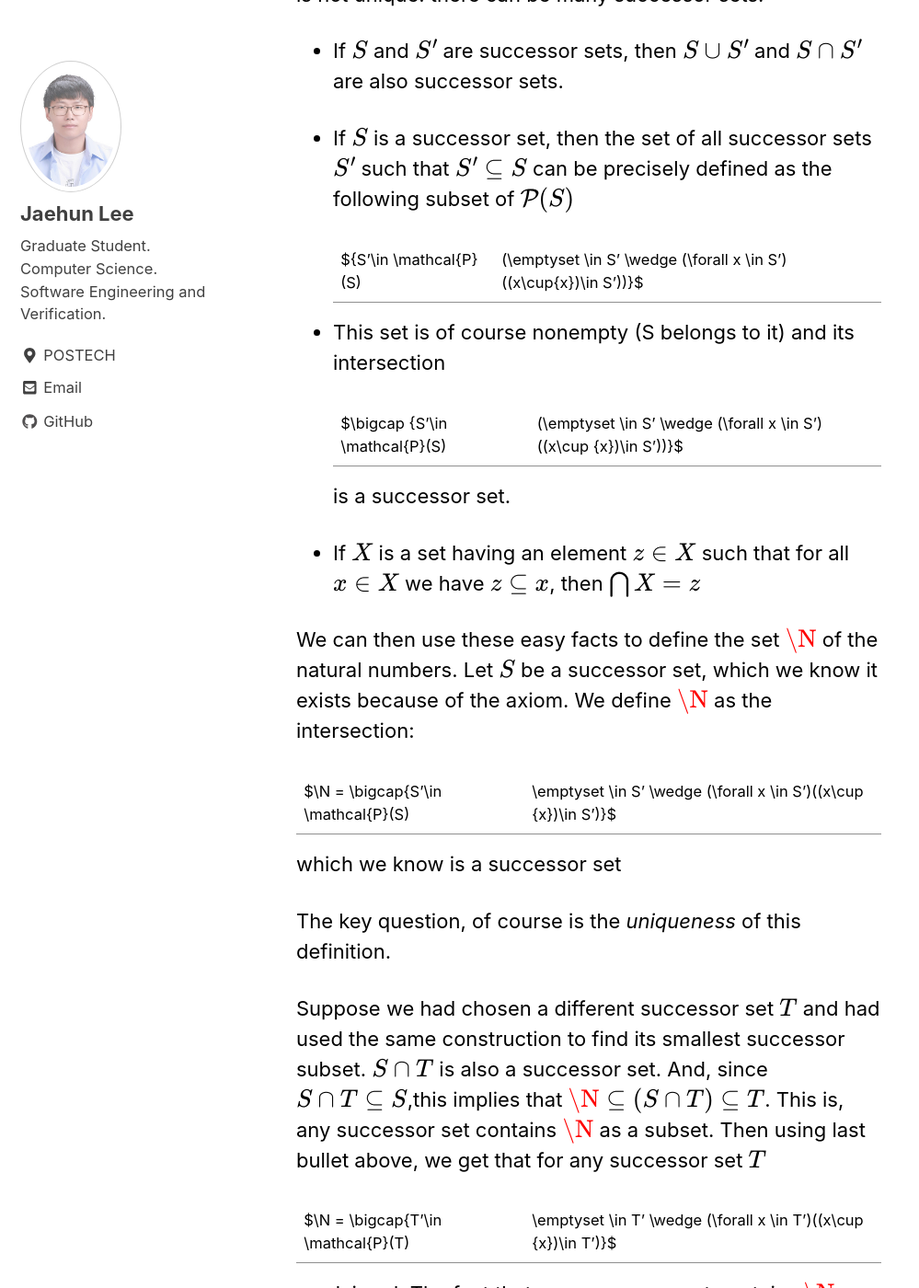
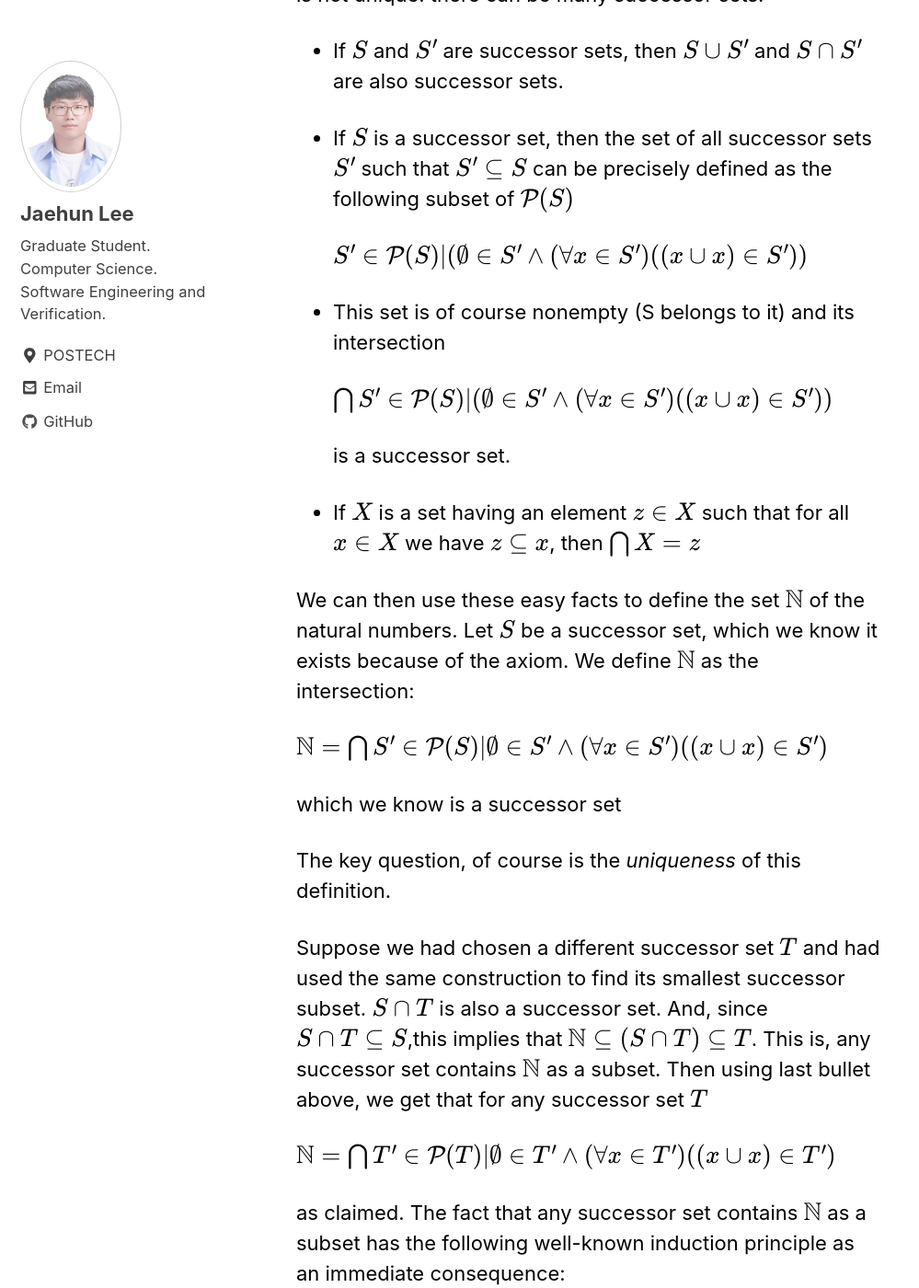
Before and after one commit to BTBDev61/btbdev61.github.io, a Jekyll site: the page built from _posts/2019-04-27-SetTheoryChapter4_2.md, in a window 1280 px wide and 1400 px high, scrolled down 3467 px. Shown: the whole window at 92% size, without its empty margins (0-999 px from the left). Built offline with Jekyll 4.4.1, drawn with Linux system fonts in a browser that asks for light colours; cached includes are drawn as plain includes; formulas are drawn with MathJax 3; some of the changed text lies outside the part shown.

Commit message:
Revise Set Theory Chapter 4_1, 4_2

```diff
--- a/_posts/2019-04-27-SetTheoryChapter4_2.md
+++ b/_posts/2019-04-27-SetTheoryChapter4_2.md
@@ -64,30 +64,30 @@ Note that the successor set *y* asserted to exist by this axiom is not unique: t
 
 * If $S$ is a successor set, then the set of all successor sets $S'$ such that $S' \subseteq S$ can be precisely defined as the following subset of $\mathcal{P}(S)$
 
-  $\{S'\in \mathcal{P}(S) | (\emptyset \in S' \wedge (\forall x \in S')((x\cup\{x\})\in S'))\}$
+  $\{S'\in \mathcal{P}(S) \| (\emptyset \in S' \wedge (\forall x \in S')((x\cup\{x\})\in S'))\}$
 
 * This set is of course nonempty (S belongs to it) and its intersection
 
-  $\bigcap \{S'\in \mathcal{P}(S) | (\emptyset \in S' \wedge (\forall x \in S')((x\cup \{x\})\in S'))\}$
+  $\bigcap \{S'\in \mathcal{P}(S) \| (\emptyset \in S' \wedge (\forall x \in S')((x\cup \{x\})\in S'))\}$
 
   is a successor set.
 
 * If $X$ is  a set having an element $z\in X$ such that for all $x\in X $ we have $z\subseteq x$, then $\bigcap X = z$
 
-We can then use these easy facts to define the set $\N$ of the natural numbers. Let $S$ be a successor set, which we know it exists because of the axiom. We define $\N$ as the intersection:
+We can then use these easy facts to define the set $\mathbb{N}$ of the natural numbers. Let $S$ be a successor set, which we know it exists because of the axiom. We define $\mathbb{N}$ as the intersection:
 
-$\N = \bigcap\{S'\in \mathcal{P}(S) | \emptyset \in S' \wedge (\forall x \in S')((x\cup \{x\})\in S')\}$
+$\mathbb{N} = \bigcap \{S'\in \mathcal{P}(S) \| \emptyset \in S' \wedge (\forall x \in S')((x\cup \{x\})\in S')\}$
 
 which we know is a successor set
 
 The key question, of course is the *uniqueness* of this definition.
 
-Suppose we had chosen a different successor set $T$ and had used the same construction to find its smallest successor subset. $S\cap T$ is also a successor set. And, since $S\cap T \subseteq S$,this implies that $\N \subseteq (S\cap T) \subseteq T$. This is, any successor set contains $\N$ as a subset. Then using last bullet above, we get that for any successor set $T$
+Suppose we had chosen a different successor set $T$ and had used the same construction to find its smallest successor subset. $S\cap T$ is also a successor set. And, since $S\cap T \subseteq S$,this implies that $\mathbb{N} \subseteq (S\cap T) \subseteq T$. This is, any successor set contains $\mathbb{N}$ as a subset. Then using last bullet above, we get that for any successor set $T$
 
- $\N = \bigcap\{T'\in \mathcal{P}(T) | \emptyset \in T' \wedge (\forall x \in T')((x\cup \{x\})\in T')\}$
+ $\mathbb{N} = \bigcap \{T'\in \mathcal{P}(T) \| \emptyset \in T' \wedge (\forall x \in T')((x\cup \{x\})\in T')\}$
 
-as claimed. The fact that any successor set contains $\N$ as a subset has the following well-known induction principle as an immediate consequence:
+as claimed. The fact that any successor set contains $\mathbb{N}$ as a subset has the following well-known induction principle as an immediate consequence:
 
-> Theorem 2 (Peano Induction) if $T\subseteq \N$ is a successor set, then $T = \N$.
+> Theorem 2 (Peano Induction) if $T\subseteq \mathbb{N}$ is a successor set, then $T = \mathbb{N}$.
 
-It is an indispensable reasoning principle used routinely in many mathematical proofs: to prove that a property $P$ holds for all natural numbers, we consider the subset $T\subseteq \N$ for which $P$ holds; then, if we can show that P(0) (that is, that $0\in T$)and that for each $n\in N$ we have the implication $P(n) \Rightarrow P(s(n))$ (that is, that $n\in T \Rightarrow s(n)\in T$), then we have shown that $P$ holds for all $n\in \N$. Because this means that we have proved that $T$ is a successor set, and then by Peano Induction we must have $T = \N$.
+It is an indispensable reasoning principle used routinely in many mathematical proofs: to prove that a property $P$ holds for all natural numbers, we consider the subset $T\subseteq \mathbb{N}$ for which $P$ holds; then, if we can show that P(0) (that is, that $0\in T$)and that for each $n\in \mathbb{N}$ we have the implication $P(n) \Rightarrow P(s(n))$ (that is, that $n\in T \Rightarrow s(n)\in T$), then we have shown that $P$ holds for all $n\in \mathbb{N}$. Because this means that we have proved that $T$ is a successor set, and then by Peano Induction we must have $T = \mathbb{N}$.
```
Also changed, not shown: other parts of _posts/2019-04-27-SetTheoryChapter4_2.md (+1 -1 lines), _posts/2019-04-26-SetTheoryChapter4_1.md (+2 -2 lines).
